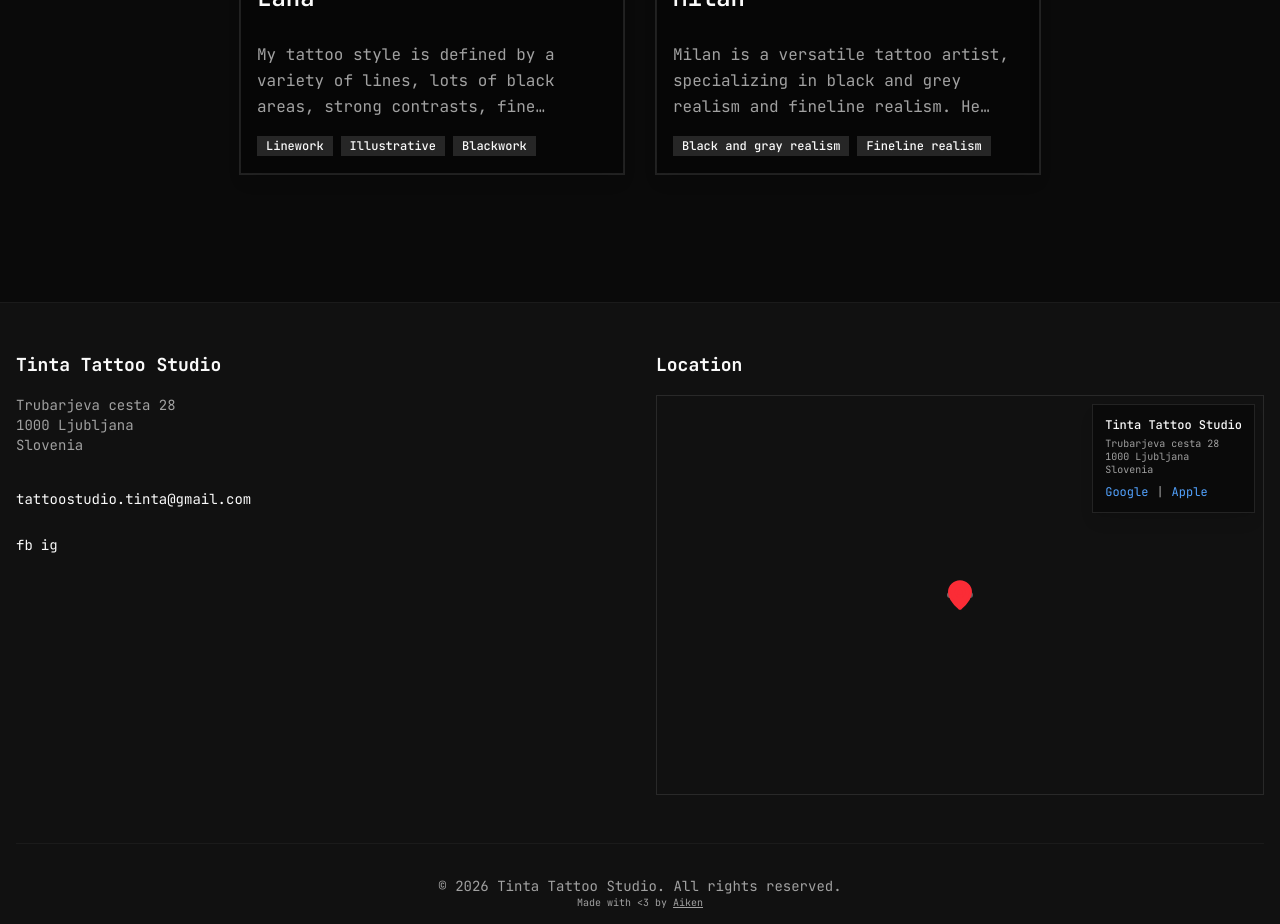
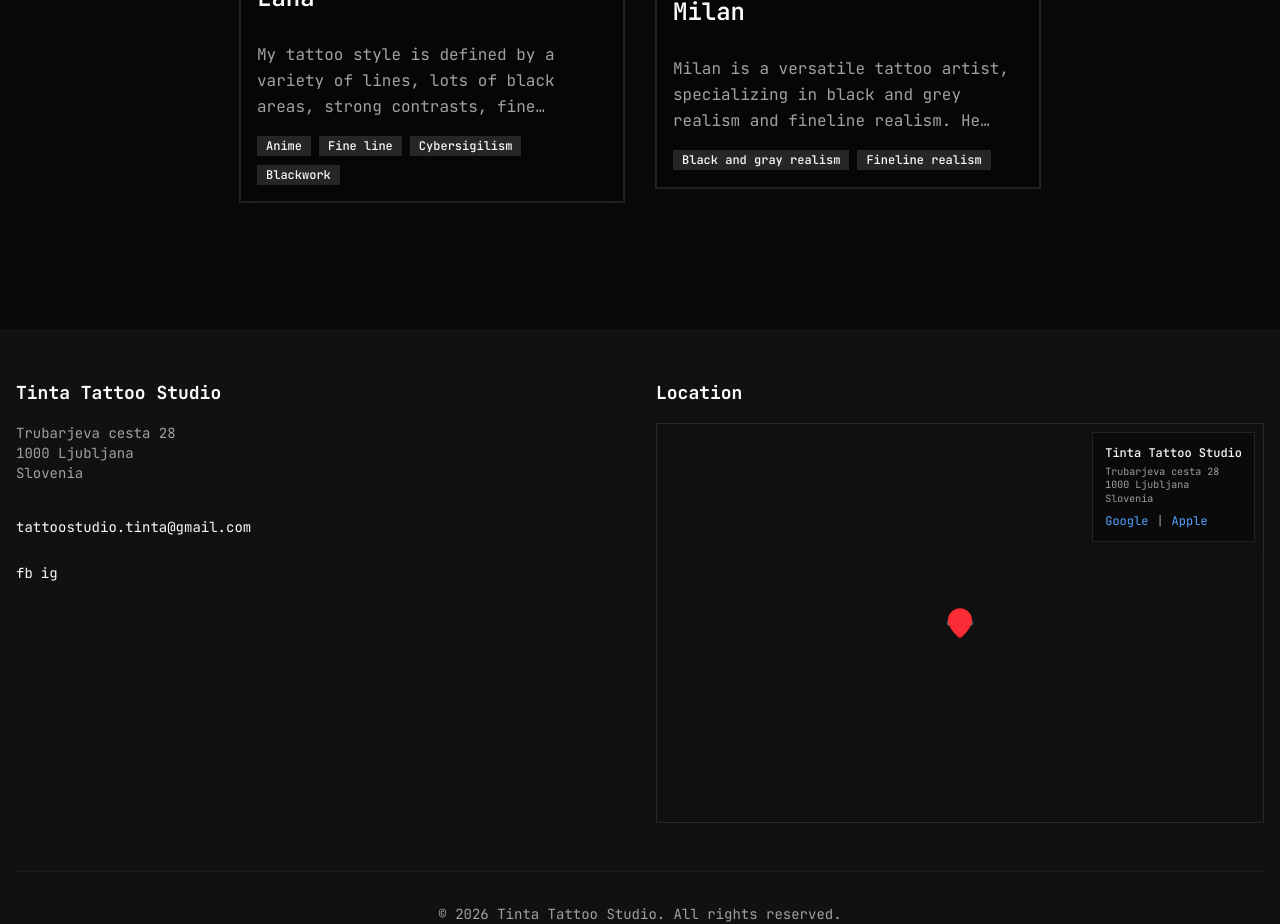
Before and after one commit to tintatattoostudio/web, a Next.js app: page /en in a window 1280 px wide. Shown: the part 2460-3384 px from the top of the page. Built offline with nearby package versions, Linux system fonts and the light colour scheme; no server answers.

Commit message:
Update Lana's styles

```diff
--- a/src/components/landing/artists-section.tsx
+++ b/src/components/landing/artists-section.tsx
@@ -17,7 +17,7 @@ export function ArtistsSection() {
     {
       name: t("artists.list.lana.name"),
       bio: t("artists.list.lana.bio"),
-      styles: Array.from({ length: 3 }, (_, i) => t(`artists.list.lana.styles.${i + 1}`)),
+      styles: Array.from({ length: 4 }, (_, i) => t(`artists.list.lana.styles.${i + 1}`)),
       picture: '/lana.jpg',
       ig: 'https://www.instagram.com/taro_tattoo_/'
     },
--- a/src/i18n/messages/en.json
+++ b/src/i18n/messages/en.json
@@ -212,9 +212,10 @@
           "bio": "My tattoo style is defined by a variety of lines, lots of black areas, strong contrasts, fine details and soft shadows. I enjoy creating a variety of motifs, which I can add my own touch to and thus present in my own unique way. I am fascinated by mythological and mystical themes, I try to bring elements of magic and nature into my tattoos. The goal of my tattoos is to be as fluid and harmonious as possible with every body I get on canvas.",
           "name": "Lana",
           "styles": {
-            "1": "Linework",
-            "2": "Illustrative",
-            "3": "Blackwork"
+            "1": "Anime",
+            "2": "Fine line",
+            "3": "Cybersigilism",
+            "4": "Blackwork"
           }
         },
         "milly": {
--- a/src/i18n/messages/sl.json
+++ b/src/i18n/messages/sl.json
@@ -23,9 +23,10 @@
           "name": "Lana",
           "bio": "Moj stil tetoviranja definirajo raznovrstne linije, veliko črnih ploskev, močni kontrasti, fini detajli ter blage sence. Uživam ob ustvarjanju raznovrstnih motivov, ki jim lahko dodam svoj pridih in jih s tem prikažem na svoj lasten unikaten način. Fascinirajo me mitološke in mistične vsebine, v tatuje poskušam vnesti elemente magije in narave. Cilj mojih tetovaž je, da so čim bolj tekoče in skladne z vsakim telesom, ki ga dobim za platno.",
           "styles": {
-            "1": "Linework",
-            "2": "Illustrative",
-            "3": "Blackwork"
+            "1": "Anime",
+            "2": "Fine line",
+            "3": "Cybersigilism",
+            "4": "Blackwork"
           }
         },
         "milly": {
```
